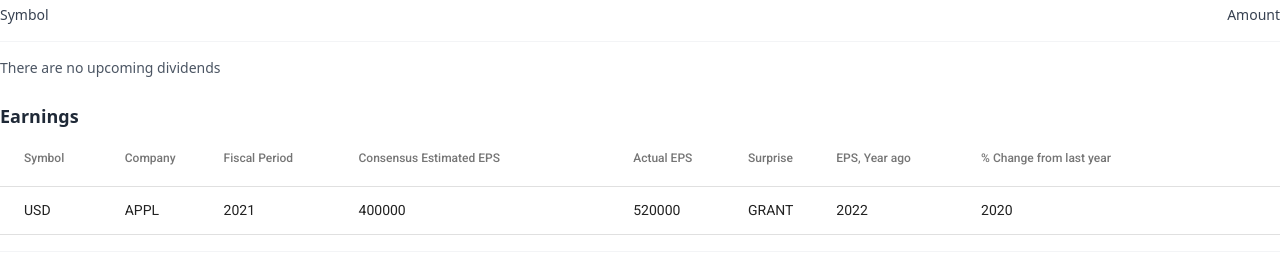
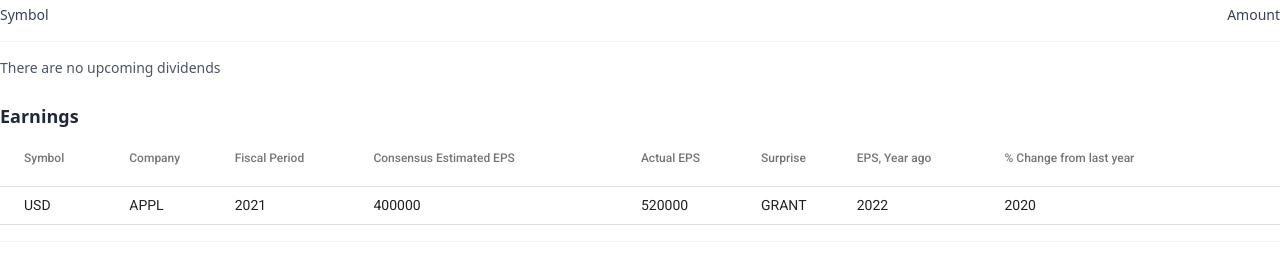
Before and after one commit to samwizzy/chaka-stocks, an Angular app: page / in a window 1280 px wide. Shown: the part 787-1058 px from the top of the page. Built offline with nearby package versions, Linux system fonts and the light colour scheme; data requests are answered from the project's data file.

Commit message:
apply spacing around table cells

```diff
--- a/src/app/components/page-one/page-one.component.scss
+++ b/src/app/components/page-one/page-one.component.scss
@@ -42,3 +42,15 @@
     }
   }
 }
+
+.mat-row {
+  height: auto;
+}
+
+.mat-cell {
+  padding: 8px 8px 8px 0;
+}
+
+.mat-header-cell {
+  padding: 8px 8px 8px 0;
+}
```
